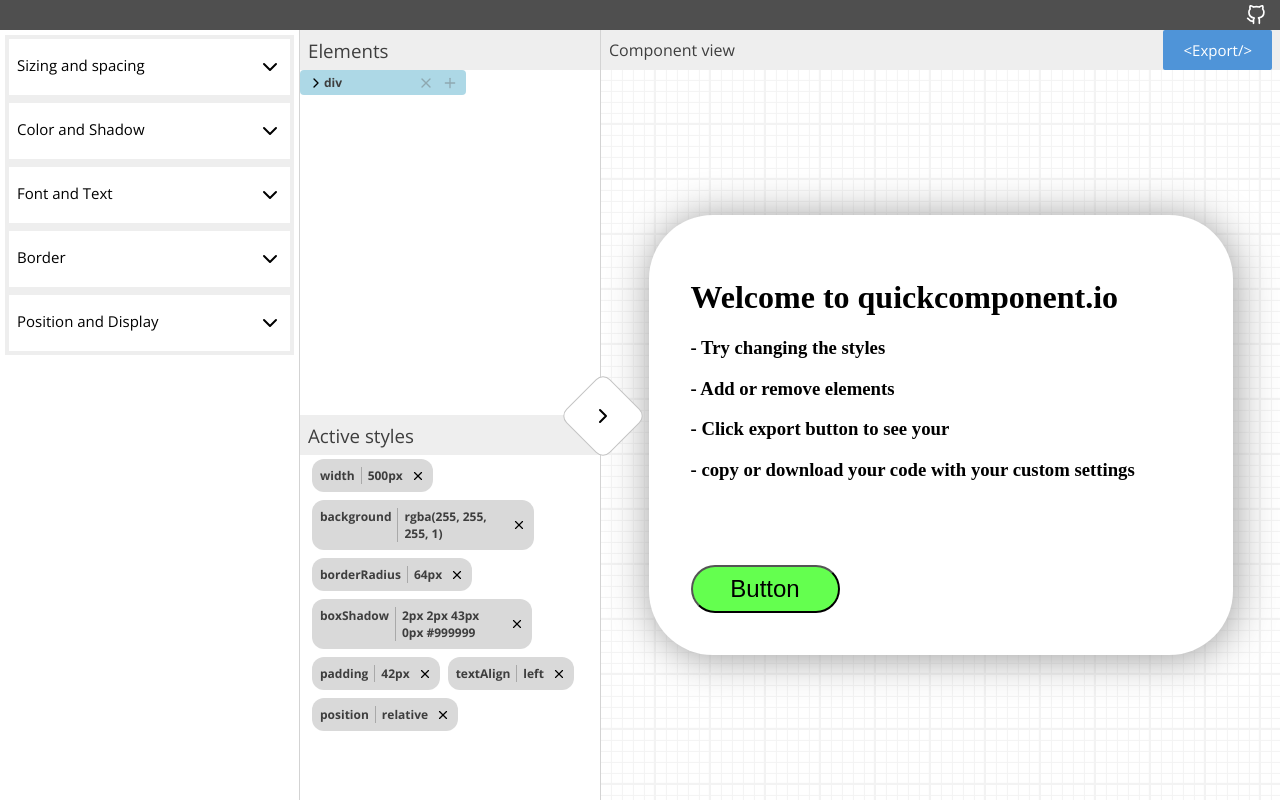
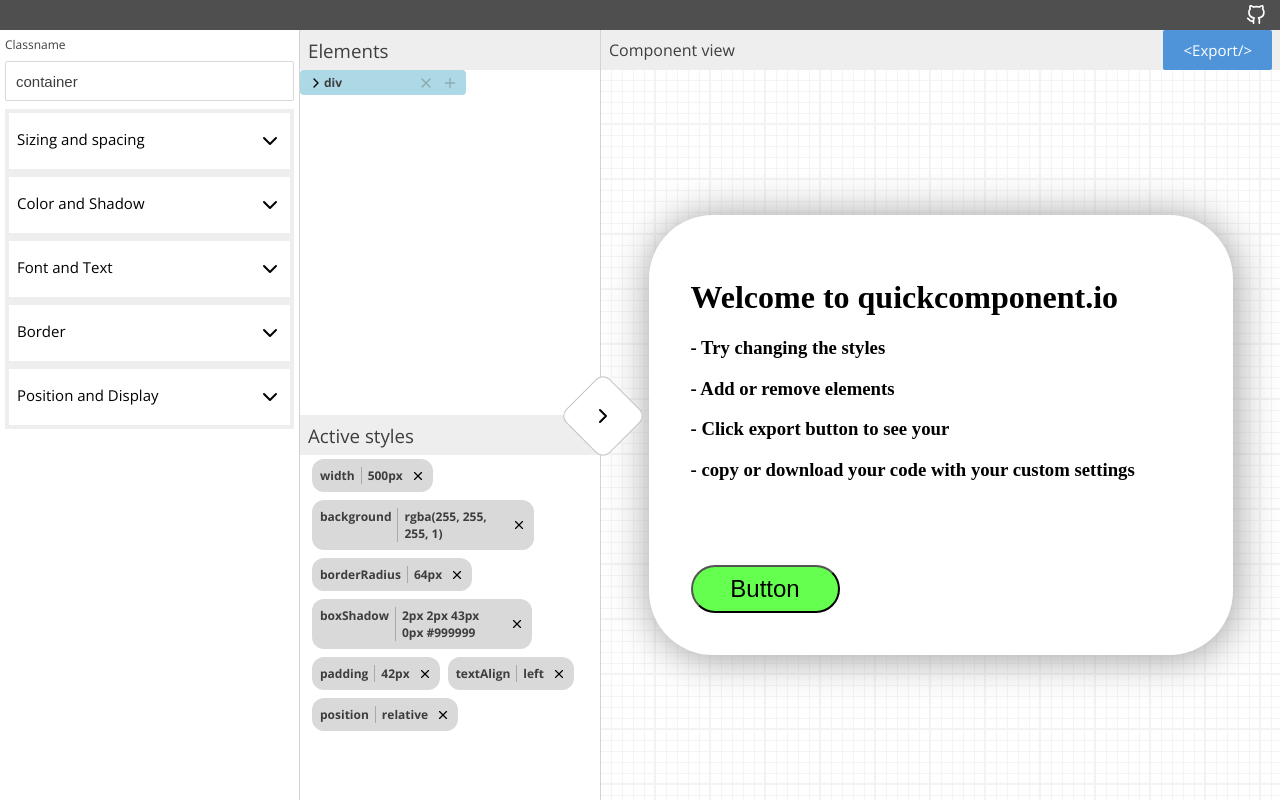
Before and after one commit to ariannargesi/quickcomponent.io, a React (Create React App) app: page / in a window 1280 px wide. Built offline with nearby package versions, Linux system fonts and the light colour scheme.

Commit message:
Disable comments for update class name

```diff
--- a/src/component/Selectors/UpdateClassname.tsx
+++ b/src/component/Selectors/UpdateClassname.tsx
@@ -12,39 +12,38 @@
 import styles from "./styles.module.sass"
 
 const UpdateClassname = () => {
+    const selectedKey = useSelector((state: RootState) => {
+        return state.selectedKey
+    })
 
-    // const selectedKey = useSelector((state: RootState) => {
-    //     return state.selectedKey
-    // })
+    const defaultValue = useSelector((state: RootState) => {
+        let res = findNodeInTree(state.map, state.selectedKey)
+        if (isTextNode(res))
+            res = getParentNode(state.map, state.selectedKey)
+        return res.props.className || ""
+    })
 
-    // const defaultValue = useSelector((state: RootState) => {
-    //     let res = findNodeInTree(state.map, state.selectedKey)
-    //     if (isTextNode(res))
-    //         res = getElementParent(state.map, state.selectedKey)
-    //     return res.props.className || ""
-    // })
-
-    // const [value, setValue] = useState(defaultValue)
+    const [value, setValue] = useState(defaultValue)
 
     const dispatch = useDispatch()
 
-    // useEffect(() => {
-    //     setValue(defaultValue)
-    // }, [defaultValue, selectedKey])
+    useEffect(() => {
+        setValue(defaultValue)
+    }, [defaultValue, selectedKey])
 
-    // const handleChange = (event: React.ChangeEvent<HTMLInputElement>) => {
-    //     const value = event.target.value
-    //     setValue(value)
-    // }
+    const handleChange = (event: React.ChangeEvent<HTMLInputElement>) => {
+        const value = event.target.value
+        setValue(value)
+    }
 
-    // const handleBlur = () => {
-    //     dispatch(updateClassName({ value: value || generateClassName() }))
-    // }
+    const handleBlur = () => {
+        dispatch(updateClassName({ value: value || generateClassName('class') }))
+    }
 
     return (
         <div className={styles.container}>
-            {/* <Text htmlFor="input">Classname</Text>
-            <Input value={value} onChange={handleChange} onBlur={handleBlur} /> */}
+            <Text htmlFor="input">Classname</Text>
+            <Input value={value} onChange={handleChange} onBlur={handleBlur} />
         </div>
     )
 }
--- a/src/helper/index.ts
+++ b/src/helper/index.ts
@@ -100,8 +100,8 @@
         }
 }
 
-export const generateClassName = (name = "class_", length = 6): string => {
-        return name + nanoid(length)
+export const generateClassName = (name, length = 6): string => {
+        return name + "_" + nanoid(length)
 }
 
 export const addStyleInNode = (
```
